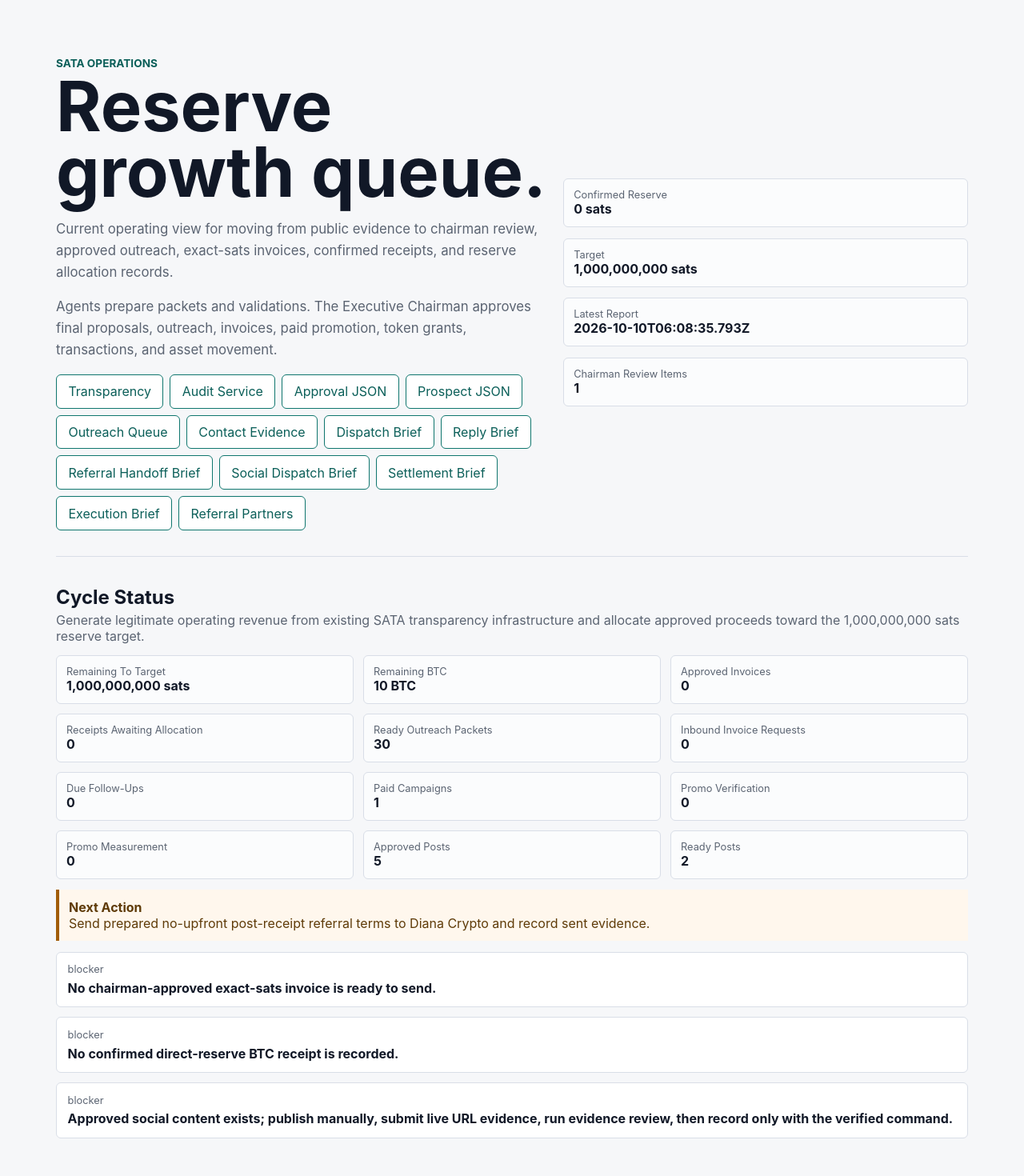
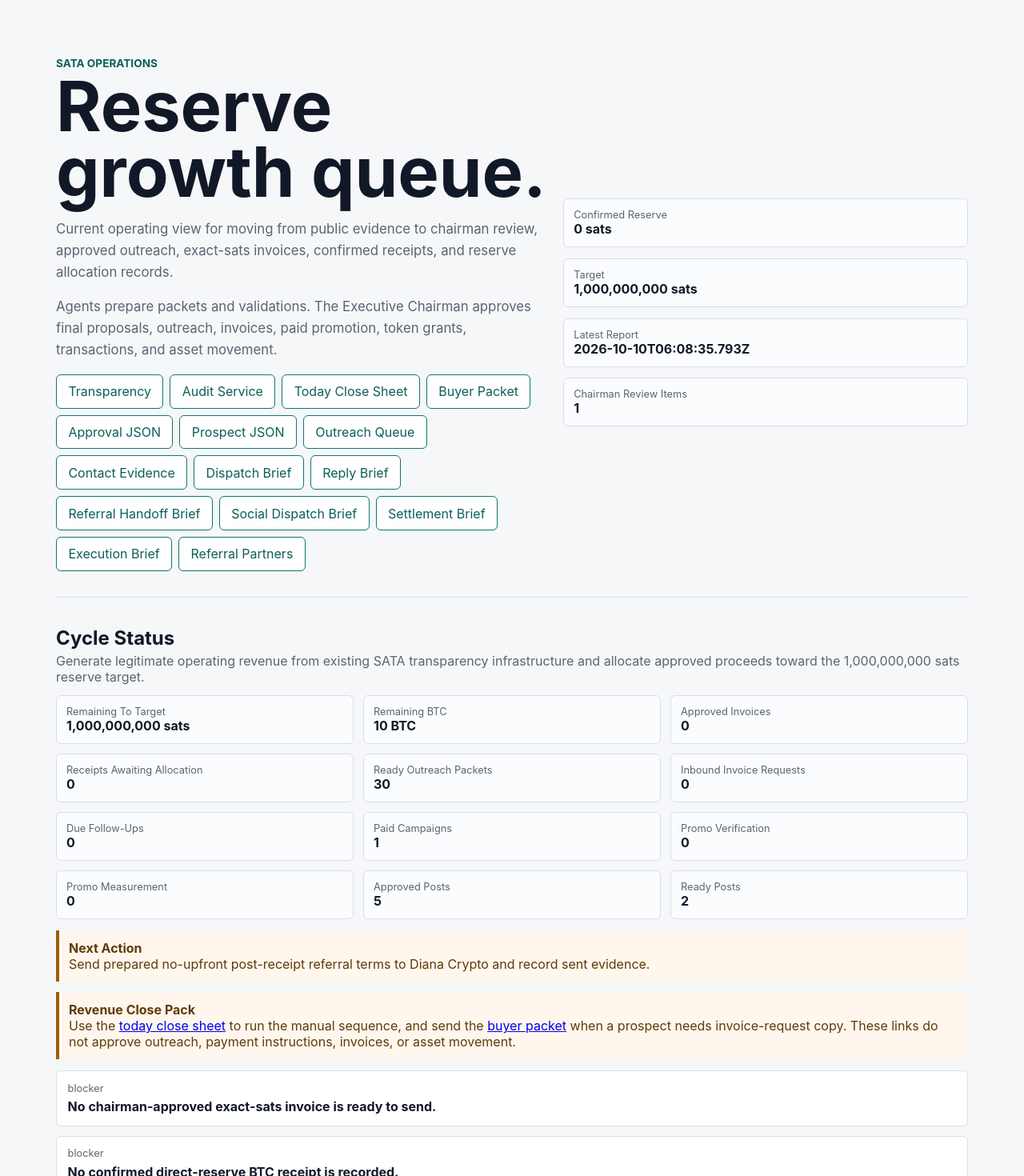
Before and after one commit to sata-project-reserve/sata, a Next.js app: page /operations in a window 1280 px wide. Shown: the top 1470 px of the page at 80% size. Built offline with nearby package versions, Linux system fonts and the light colour scheme.

Commit message:
chore: surface revenue close pack

```diff
--- a/app/operations/page.tsx
+++ b/app/operations/page.tsx
@@ -497,6 +497,12 @@ export default function OperationsPage() {
             <a className="button-link" href={publicPath('/services/transparency-audit')}>
               Audit Service
             </a>
+            <a className="button-link" href={publicPath('/today-revenue-close-sheet.md')}>
+              Today Close Sheet
+            </a>
+            <a className="button-link" href={publicPath('/transparency-audit-buyer-packet.md')}>
+              Buyer Packet
+            </a>
             <a className="button-link" href={publicPath('/executive-approval-queue.json')}>
               Approval JSON
             </a>
@@ -612,6 +618,16 @@ export default function OperationsPage() {
         <div className="notice">
           <strong>Next Action</strong>
           <span>{cycleStatus.nextAction}</span>
+        </div>
+        <div className="notice">
+          <strong>Revenue Close Pack</strong>
+          <span>
+            Use the <a href={publicPath('/today-revenue-close-sheet.md')}>today close sheet</a> to
+            run the manual sequence, and send the{' '}
+            <a href={publicPath('/transparency-audit-buyer-packet.md')}>buyer packet</a> when a
+            prospect needs invoice-request copy. These links do not approve outreach, payment
+            instructions, invoices, or asset movement.
+          </span>
         </div>
         <div className="warning-list">
           {cycleStatus.blockers.map((blocker) => (
--- a/scripts/validate-service-pages.mjs
+++ b/scripts/validate-service-pages.mjs
@@ -210,6 +210,11 @@ for (const required of [
   }
 }
 for (const required of [
+  "publicPath('/today-revenue-close-sheet.md')",
+  "publicPath('/transparency-audit-buyer-packet.md')",
+  'Today Close Sheet',
+  'Buyer Packet',
+  'Revenue Close Pack',
   'Referral Handoff Queue',
   'referralPartnerHandoffQueue',
   'referralPartnerHandoffPacket',
```
